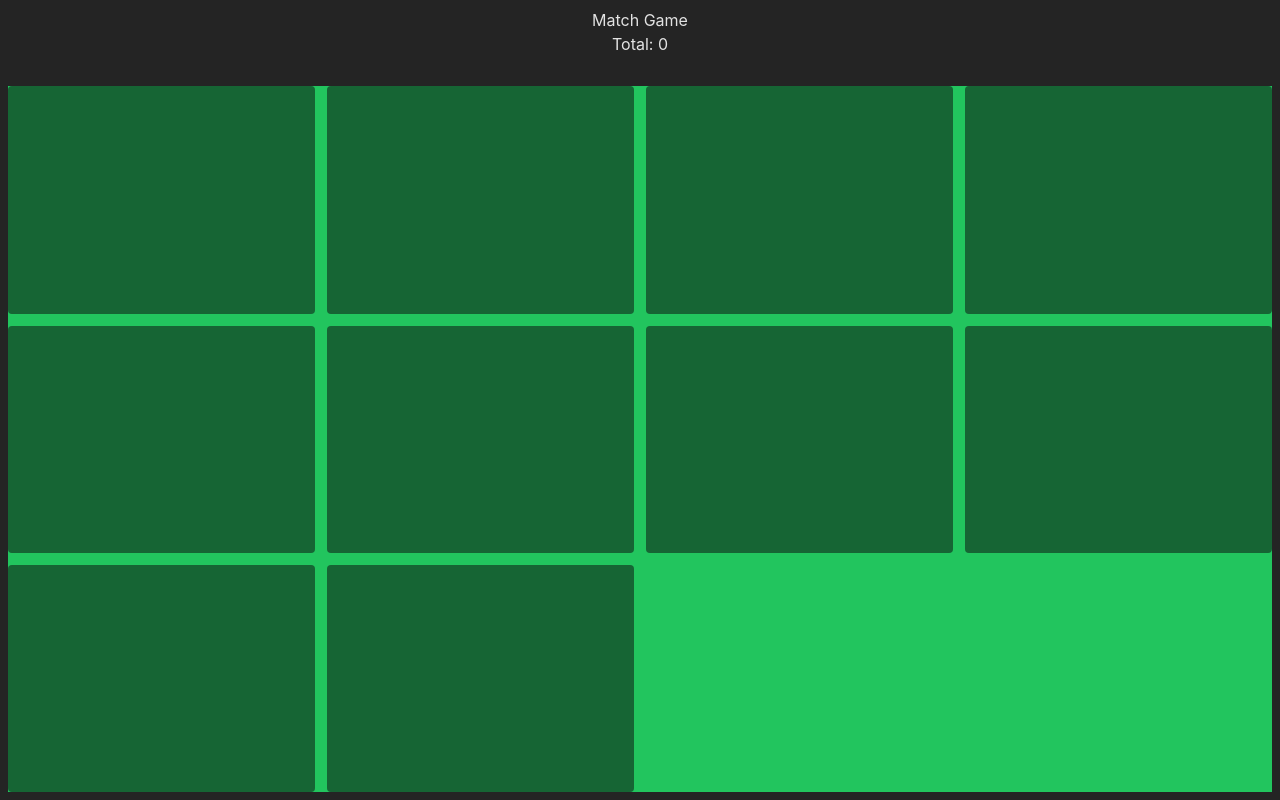
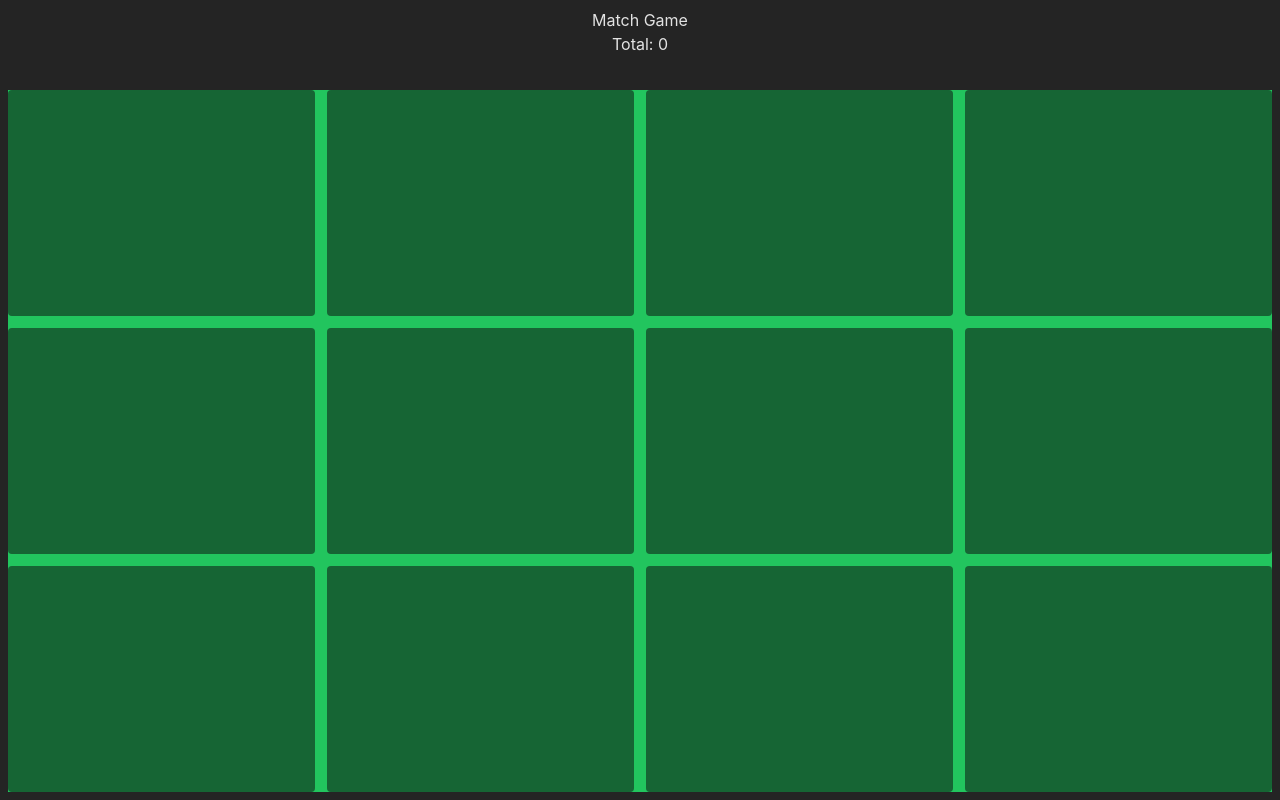
Before and after one commit to phila88/match-game, a React (Vite) app: page / in a window 1280 px wide. Built offline with nearby package versions, Linux system fonts and the light colour scheme.

Commit message:
Basic match animation

```diff
--- a/src/App.tsx
+++ b/src/App.tsx
@@ -12,11 +12,13 @@ const list: Card[] = [
   { id: 2, name: 3 },
   { id: 3, name: 4 },
   { id: 4, name: 5 },
-  { id: 5, name: 1 },
-  { id: 6, name: 2 },
-  { id: 7, name: 3 },
-  { id: 8, name: 4 },
-  { id: 9, name: 5 },
+  { id: 5, name: 6 },
+  { id: 6, name: 1 },
+  { id: 7, name: 2 },
+  { id: 8, name: 3 },
+  { id: 9, name: 4 },
+  { id: 10, name: 5 },
+  { id: 11, name: 6 },
 ];
 
 const shuffle = list.sort(() => Math.random() - 0.5);
@@ -27,8 +29,10 @@ type Match = {
 };
 
 function App() {
+  const [matchFound, setMatchFound] = useState(false);
+  const [matchAnimate, setMatchAnimate] = useState(false);
   const [matches, setMatches] = useState<Card[]>([]);
-  const [select, setSelect] = useState<Match>({
+  const [pair, setPair] = useState<Match>({
     a: { id: -1, name: 0 },
     b: { id: -1, name: 1 },
   });
@@ -36,38 +40,74 @@ function App() {
     <Card
       key={card.id}
       name={card.name}
-      selected={select.a.id === card.id || select.b.id === card.id}
+      selected={pair.a.id === card.id || pair.b.id === card.id}
       matched={matches.filter((c) => c.id === card.id).length === 1}
       onClick={() => {
-        const t = select;
+        if (matchAnimate) return;
+
+        // Update pair
+        const t = pair;
         if (t.a.id === -1) t.a = card;
         else if (t.b.id === -1) t.b = card;
         else {
           t.a = card;
           t.b = { id: -1, name: 1 };
         }
-        if (t.a.id !== -1 && t.b.id !== -1 && t.a.name === t.b.name)
+
+        // Check match and allow animation
+        if (t.a.id !== -1 && t.b.id !== -1 && t.a.name === t.b.name) {
+          setMatchAnimate(true);
+          setTimeout(() => {
+            setMatchFound(true);
+          }, 500);
+          setTimeout(() => {
             setMatches([...matches, t.a, t.b]);
-        setSelect((select) => ({ ...select, ...t }));
-        console.log('Selected:', card.id, card.name);
+            setMatchAnimate(false);
+            setMatchFound(false);
+          }, 1300);
+        } else if (t.a.id !== -1 && t.b.id !== -1) {
+          setMatchAnimate(true);
+          setTimeout(() => {
+            const reset = {
+              a: { id: -1, name: 0 },
+              b: { id: -1, name: 1 },
+            };
+            setPair((pair) => ({ ...pair, ...reset }));
+            setMatchAnimate(false);
+          }, 1000);
+        }
+        setPair((pair) => ({ ...pair, ...t }));
+        console.log('Select:', card.id, card.name);
       }}
     />
   ));
 
   useEffect(() => {
-    console.log('select:', select, 'matches:', matches);
-  }, [select, matches]);
+    console.log('pair:', pair, 'matches:', matches);
+  }, [pair, matches]);
 
   return (
-    <div className="p-2 grid grid-rows-[1fr_9fr] h-screen mx-auto container">
+    <>
+      <div className="relative p-2 grid gap-1 grid-rows-[1fr_9fr] h-screen mx-auto container">
         <div className="text-center">
           <h1>Match Game</h1>
           <h2>Total: {matches.length / 2}</h2>
         </div>
-      <div className="grid grid-cols-2 md:grid-cols-4 gap-3 place-content-stretch bg-green-500">
+        <div className="grid grid-cols-2 md:grid-cols-4 gap-2 md:gap-3 place-content-stretch bg-green-500">
           {cards}
         </div>
       </div>
+
+      <div
+        className={`transition duration-[350ms] ${
+          matchFound ? 'opacity-100' : 'opacity-0'
+        } z-10 absolute inset-0 flex items-center justify-center select-none bg-black/10 pointer-events-none`}
+      >
+        <h1 className="text-5xl [text-shadow:_0_2px_0_rgb(0_0_0_/_40%)]">
+          Match!!!
+        </h1>
+      </div>
+    </>
   );
 }
 
--- a/src/components/Card.tsx
+++ b/src/components/Card.tsx
@@ -8,18 +8,26 @@ type Props = {
 export const Card = ({ name, selected, matched, onClick }: Props) => {
   return (
     <div
-      className={`transition ${matched ? 'invisible' : 'visible'} rounded ${
-        selected ? 'bg-blue-800' : 'bg-green-800'
+      className={`transition duration-[350ms] ${
+        matched
+          ? 'opacity-0 pointer-events-none'
+          : 'opacity-100 pointer-events-auto'
+      } rounded ${
+        selected ? 'bg-blue-800 -scale-x-100' : 'bg-green-800 scale-100'
       }`}
       onClick={onClick}
     >
+      <div className="-scale-x-100">
         <h1
           className={`transition ${
-          selected && !matched ? 'visible' : 'invisible'
+            selected && !matched
+              ? 'duration-[850ms] visible'
+              : 'duration-[350ms] opacity-0'
           }`}
         >
           {name}
         </h1>
       </div>
+    </div>
   );
 };
```
Lines whose indentation alone changed are shown as unchanged.
